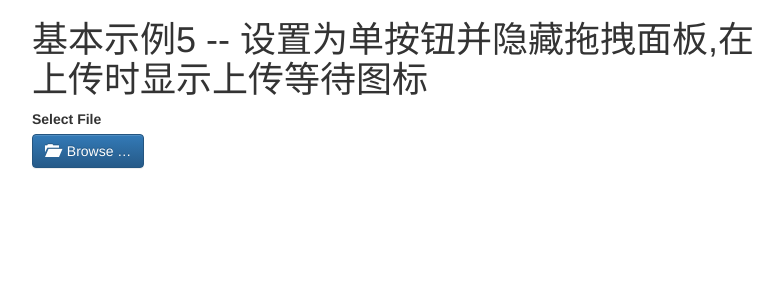
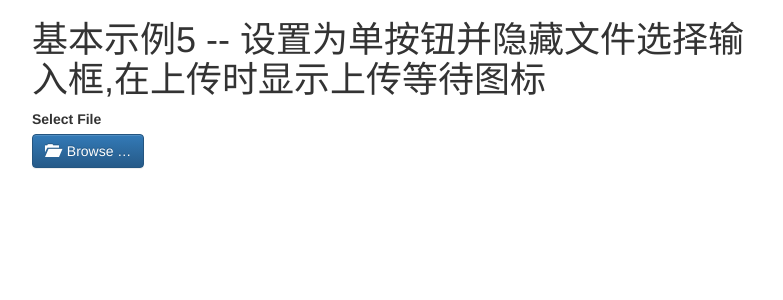
Before and after one commit to eastossifrage/bootstrapFileInput, a Flask app: page /basic/example_5 in a window 1280 px wide; the page is wider, and only the part inside the window is pictured. Shown: the top 300 px of that part, without its empty margins (248-1031 px from the left). Run offline with Flask 2, Linux system fonts and the light colour scheme; some libraries are stand-ins or nearby versions.

Commit message:
创建项目第二章-基础篇

```diff
--- a/app/basic/templates/example_5.html
+++ b/app/basic/templates/example_5.html
@@ -1,9 +1,9 @@
 {% extends 'basic_common/base.html' %}
 {% block content %}
-<h1>基本示例5 -- 设置为单按钮并隐藏拖拽面板,在上传时显示上传等待图标</h1>
+<h1>基本示例5 -- 设置为单按钮并隐藏文件选择输入框,在上传时显示上传等待图标</h1>
 <label class="control-label">Select File</label>
 <form method="post" role="form" enctype="multipart/form-data">
-    <input id="input-5" name="input5[]" type="file" multiple class="file-loading">
+    <input id="input-5" name="input-5[]" type="file" multiple class="file-loading">
 </form>
 <script>
 $(document).on('ready', function() {
@@ -12,5 +12,5 @@ $(document).on('ready', function() {
 </script>
 {% endblock %}
 {% block title %}
-    基本示例5 -- 设置为单按钮并隐藏拖拽面板,在上传时显示上传等待图标
+    基本示例5 -- 设置为单按钮并隐藏文件选择输入框,在上传时显示上传等待图标
 {% endblock %}
--- a/app/basic/templates/example_7.html
+++ b/app/basic/templates/example_7.html
@@ -3,7 +3,7 @@
 <h1>基本示例7 -- 设置允许上传的文件格式</h1>
 <label class="control-label">Select File</label>
 <form method="post" role="form" enctype="multipart/form-data">
-    <input id="input-7" name="input7[]" multiple type="file" class="file file-loading" data-allowed-file-extensions='["csv", "txt"]'>
+    <input id="input-7" name="input-7[]" multiple type="file" class="file file-loading" data-allowed-file-extensions='["csv", "txt"]'>
 </form>
 {% endblock %}
 {% block title %}
--- a/app/basic/templates/example_8.html
+++ b/app/basic/templates/example_8.html
@@ -7,7 +7,7 @@
 </div>
 <!-- note that your input must just set the `rtl` data property of the plugin or in your javascript code -->
 <form method="post" role="form" enctype="multipart/form-data">
-    <input id="input-8" name="input8[]" multiple type="file" class="file-loading">
+    <input id="input-8" name="input-8[]" multiple type="file" class="file-loading">
 </form>
 <script>
 $(document).on('ready', function() {
--- a/app/basic/views.py
+++ b/app/basic/views.py
@@ -37,12 +37,6 @@ def example_2():
 
 @basic.route('/example_3', methods=['GET', 'POST'])
 def example_3():
-    if request.method == 'POST':
-        files = request.files['input-3[]']
-        for file in files:
-            if file and allowed_file(file.filename):
-                filename = secure_filename(file.filename)
-                file.save(os.path.join(current_app.config['UPLOAD_FOLDER'], filename))
 
     return render_template('example_3.html')
 
@@ -56,21 +50,17 @@ def example_4():
 @basic.route('/example_5', methods=['GET', 'POST'])
 def example_5():
     if request.method == 'POST':
-        file = request.files['input-5']
-        if file and allowed_file(file.filename):
-            filename = secure_filename(file.filename)
-            file.save(os.path.join(current_app.config['UPLOAD_FOLDER'], filename))
+        files = request.files.getlist('input-5[]')
+        for file in files:
+            if file and allowed_file(file.filename):
+                filename = secure_filename(file.filename)
+                file.save(os.path.join(current_app.config['UPLOAD_FOLDER'], filename))
 
     return render_template('example_5.html')
 
 
 @basic.route('/example_6', methods=['GET', 'POST'])
 def example_6():
-    if request.method == 'POST':
-        file = request.files['input-6']
-        if file and allowed_file(file.filename):
-            filename = secure_filename(file.filename)
-            file.save(os.path.join(current_app.config['UPLOAD_FOLDER'], filename))
 
     return render_template('example_6.html')
 
@@ -78,10 +68,11 @@ def example_6():
 @basic.route('/example_7', methods=['GET', 'POST'])
 def example_7():
     if request.method == 'POST':
-        file = request.files['input-7']
-        if file and allowed_file(file.filename):
-            filename = secure_filename(file.filename)
-            file.save(os.path.join(current_app.config['UPLOAD_FOLDER'], filename))
+        files = request.files.getlist('input-7[]')
+        for file in files:
+            if file and allowed_file(file.filename):
+                filename = secure_filename(file.filename)
+                file.save(os.path.join(current_app.config['UPLOAD_FOLDER'], filename))
 
     return render_template('example_7.html')
 
@@ -89,9 +80,10 @@ def example_7():
 @basic.route('/example_8', methods=['GET', 'POST'])
 def example_8():
     if request.method == 'POST':
-        file = request.files['input-8']
-        if file and allowed_file(file.filename):
-            filename = secure_filename(file.filename)
-            file.save(os.path.join(current_app.config['UPLOAD_FOLDER'], filename))
+        files = request.files.getlist('input-8[]')
+        for file in files:
+            if file and allowed_file(file.filename):
+                filename = secure_filename(file.filename)
+                file.save(os.path.join(current_app.config['UPLOAD_FOLDER'], filename))
 
     return render_template('example_8.html')
```
